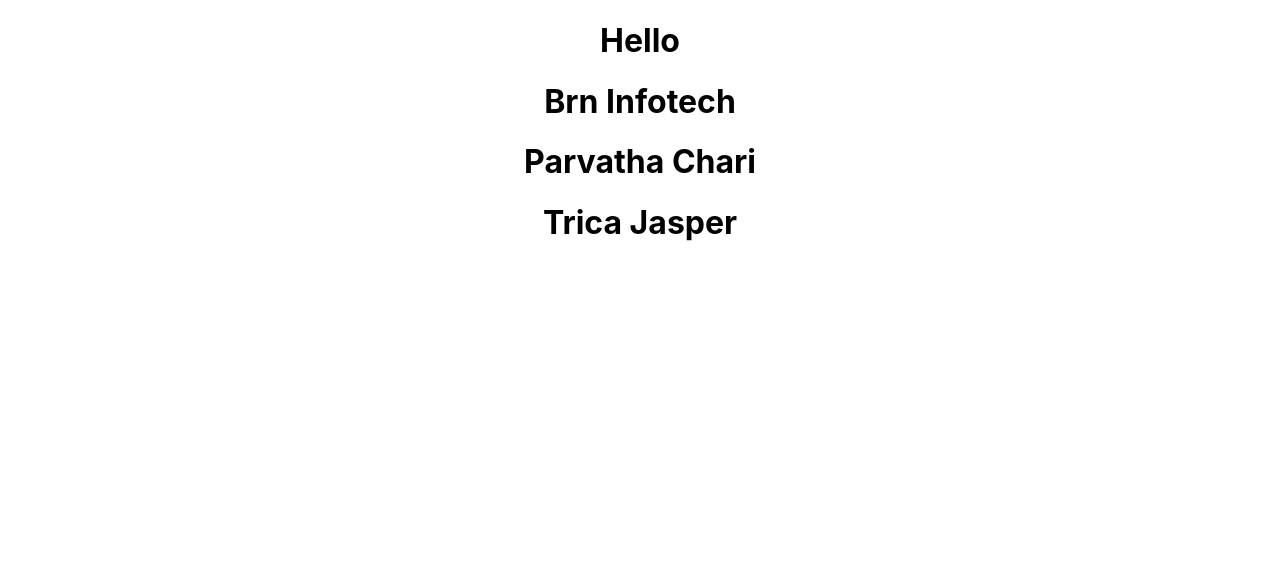
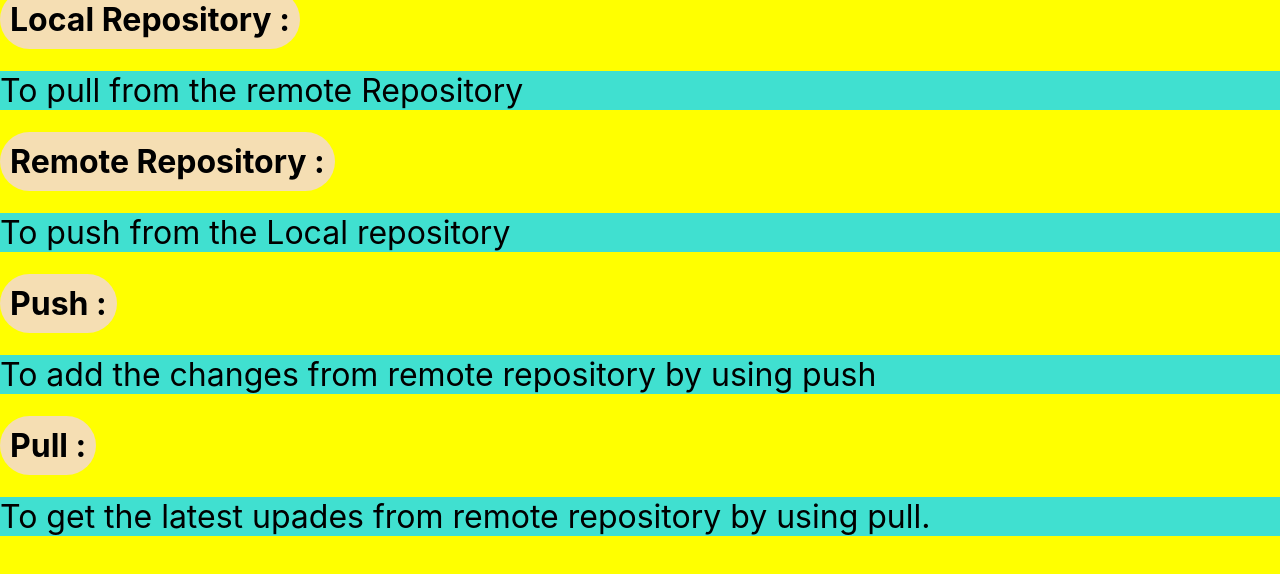
Before and after one commit to Pavankumar9cu/Practice, a React (Create React App) app in the folder client/: page / in a window 1280 px wide. Shown: the top 574 px of the page. Built offline with nearby package versions, Linux system fonts and the light colour scheme.

Commit message:
modifed in App.js and App.css

```diff
--- a/client/src/App.css
+++ b/client/src/App.css
@@ -1,38 +1,14 @@
-.App {
+h1{
+  background-color: wheat;
   text-align: center;
+  border-radius: 50px;
+  padding: 10px;
+  display: inline;
 }
-
-.App-logo {
-  height: 40vmin;
-  pointer-events: none;
+p{
+  background-color: turquoise;
+  font-size: 2rem;
 }
-
-@media (prefers-reduced-motion: no-preference) {
-  .App-logo {
-    animation: App-logo-spin infinite 20s linear;
-  }
+body{
+  background-color: yellow;
 }
-
-.App-header {
-  background-color: #282c34;
-  min-height: 100vh;
-  display: flex;
-  flex-direction: column;
-  align-items: center;
-  justify-content: center;
-  font-size: calc(10px + 2vmin);
-  color: white;
-}
-
-.App-link {
-  color: #61dafb;
-}
-
-@keyframes App-logo-spin {
-  from {
-    transform: rotate(0deg);
-  }
-  to {
-    transform: rotate(360deg);
-  }
-}
--- a/client/src/App.js
+++ b/client/src/App.js
@@ -4,10 +4,14 @@
 function App() {
   return (
     <div className="App">
-     <h1>Hello</h1>
-     <h1>Brn Infotech</h1>
-     <h1>Parvatha Chari</h1>
-     <h1>Trica Jasper</h1>
+     <h1>Local Repository : </h1>
+     <p>To pull from the remote Repository</p>
+     <h1>Remote Repository :</h1>
+     <p>To push from the Local repository </p>
+     <h1>Push :</h1>
+     <p>To add the changes from remote repository by using push</p>
+     <h1>Pull :</h1>
+     <p>To get the latest upades from remote repository by using pull.</p>
     </div>
   );
 }
```
